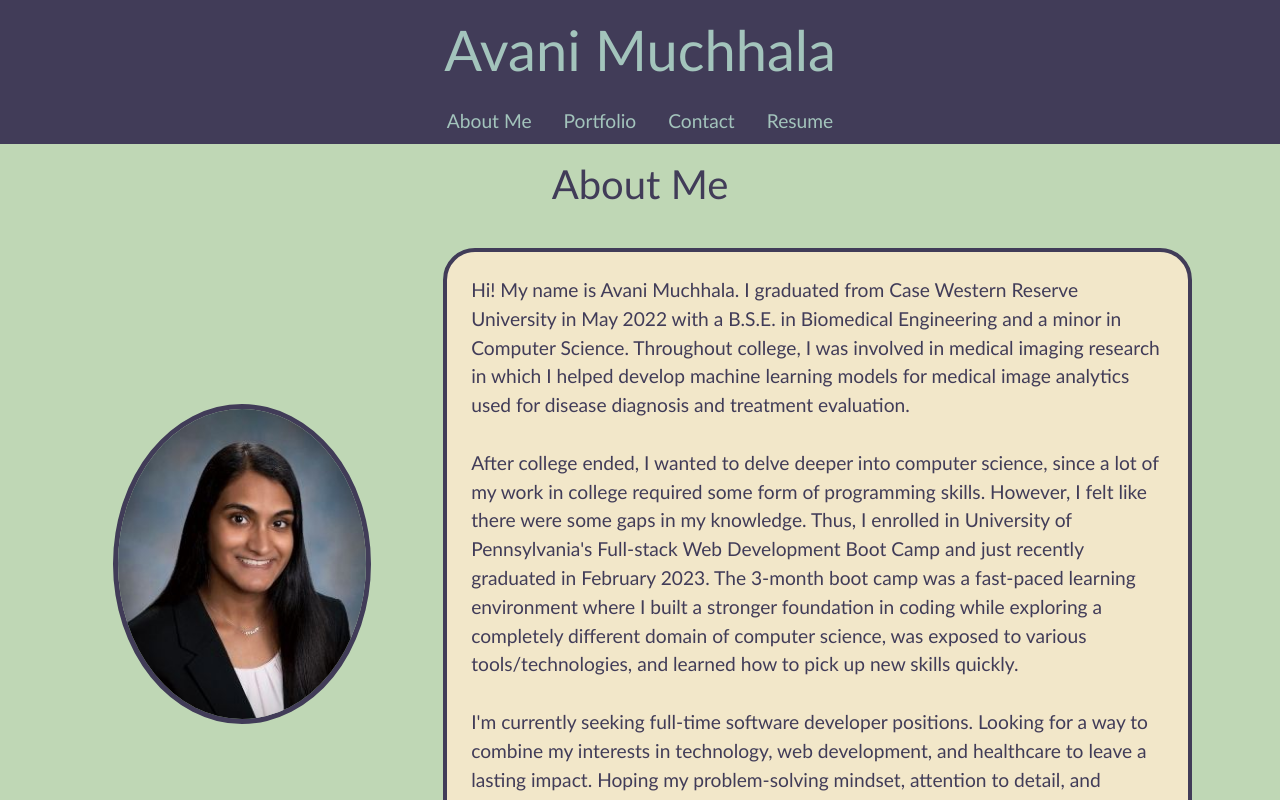
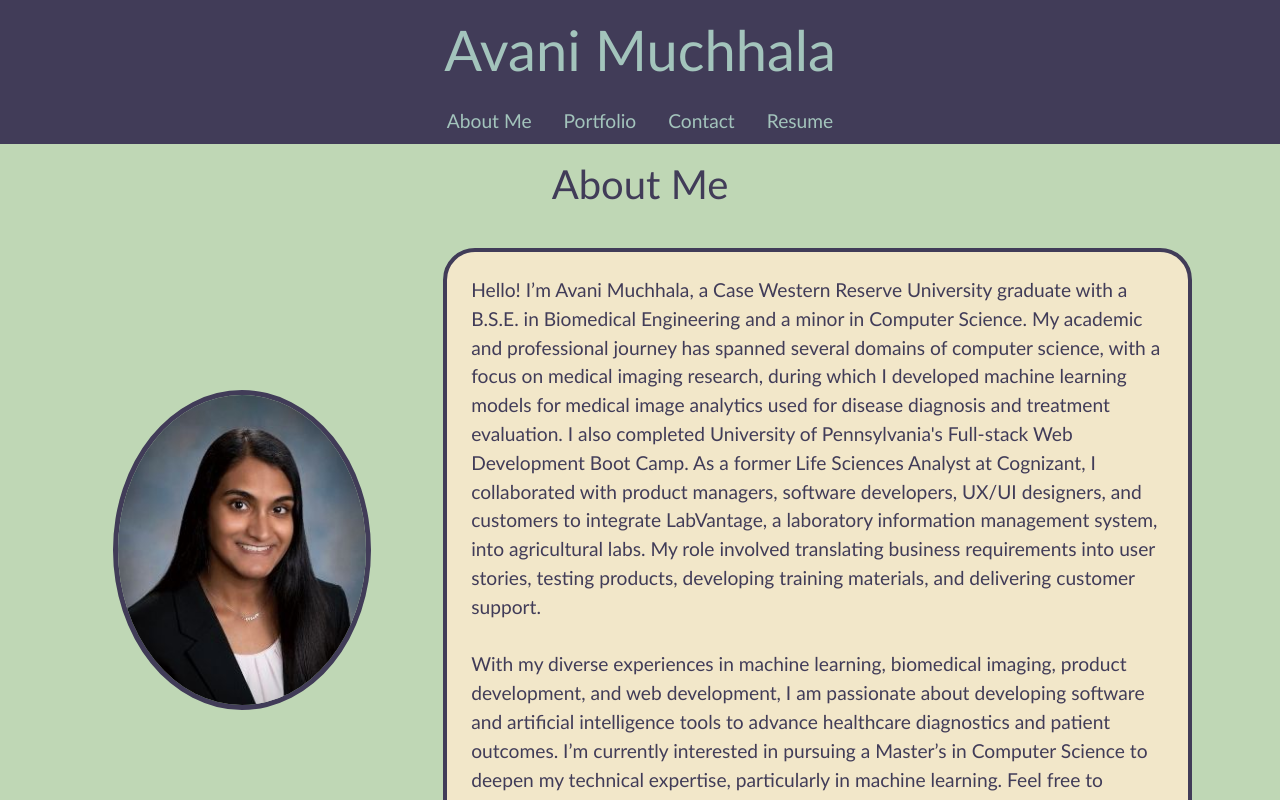
Before and after one commit to AvaniMuchhala/my-react-portfolio, a React (Create React App) app: page / in a window 1280 px wide. Shown: the top 800 px of the page. Built offline with nearby package versions, Linux system fonts and the light colour scheme.

Commit message:
updated about me, resume, skills, and email

```diff
--- a/src/components/Footer.js
+++ b/src/components/Footer.js
@@ -5,7 +5,7 @@ function Footer() {
     // Return 3 linked icons for email, LinkedIn, and GitHub
     return (
         <footer>
-            <a href="mailto:avani.muchhala@case.edu"><i className="fa-solid fa-envelope footer-icon"></i></a>
+            <a href="mailto:avanimuchhala1@gmail.com"><i className="fa-solid fa-envelope footer-icon"></i></a>
             <a href="https://www.linkedin.com/in/avanimuchhala/" target="_blank"><i className="fa-brands fa-linkedin footer-icon"></i></a>
             <a href="https://github.com/AvaniMuchhala" target="_blank"><i className="fa-brands fa-github footer-icon"></i></a>
         </footer>
--- a/src/components/pages/About.js
+++ b/src/components/pages/About.js
@@ -17,18 +17,12 @@ export default function About() {
       <section id="about-section">
         <img id="profile-img" alt="profile" src={profilePic}></img>
         <p id="about-para">
-          Hi! My name is Avani Muchhala. I graduated from Case Western Reserve University in May 2022 with
-          a B.S.E. in Biomedical Engineering and a minor in Computer Science. Throughout college, I was involved
-          in medical imaging research in which I helped develop machine learning models for medical image
-          analytics used for disease diagnosis and treatment evaluation.
+          Hello! I’m Avani Muchhala, a Case Western Reserve University graduate with a B.S.E. in Biomedical Engineering and a minor in Computer Science. My academic and professional journey has spanned several domains of computer science, with a focus on medical imaging research, during which I developed machine learning models for medical image analytics used for disease diagnosis and treatment evaluation. I also completed University of Pennsylvania's Full-stack Web Development Boot Camp. As a former Life Sciences Analyst at Cognizant, I collaborated with product managers, software developers, UX/UI designers, and customers to integrate LabVantage, a laboratory information management system, into agricultural labs. My role involved translating business requirements into user stories, testing products, developing training materials, and delivering customer support.
           <br></br>
 
           <br></br>
-          After college ended, I wanted to delve deeper into computer science, since a lot of my work in college required some form of programming skills. However, I felt like there were some gaps in my knowledge. Thus, I enrolled in University of Pennsylvania's Full-stack Web Development Boot Camp and just recently graduated in February 2023. The 3-month boot camp was a fast-paced learning environment where I built a stronger foundation in coding while exploring a completely different domain of computer science, was exposed to various tools/technologies, and learned how to pick up new skills quickly.
+          With my diverse experiences in machine learning, biomedical imaging, product development, and web development, I am passionate about developing software and artificial intelligence tools to advance healthcare diagnostics and patient outcomes. I’m currently interested in pursuing a Master’s in Computer Science to deepen my technical expertise, particularly in machine learning. Feel free to explore my portfolio or reach out—I'd love to connect!
           <br></br>
-
-          <br></br>
-          I'm currently seeking full-time software developer positions. Looking for a way to combine my interests in technology, web development, and healthcare to leave a lasting impact. Hoping my problem-solving mindset, attention to detail, and initiation will allow me to do so. Please check out my portfolio and feel free to contact me!
         </p>
       </section>
     </div>
--- a/src/components/pages/Resume.js
+++ b/src/components/pages/Resume.js
@@ -1,5 +1,5 @@
 import React from 'react';
-import resumePDF from '../../assets/resume-v3.pdf';
+import resumePDF from '../../assets/cv-1.pdf';
 import '../../styles/Resume.css';
 
 export default function Resume() {
@@ -13,7 +13,7 @@ export default function Resume() {
                 <ul className="p-0">
                     <li>JavaScript</li>
                     <li>HTML</li>
-                    <li>CSS/Bootstrap</li>
+                    <li>CSS</li>
                     <li>React.js</li>
                     <li>Node.js</li>
                     <li>Express.js</li>
@@ -21,9 +21,12 @@ export default function Resume() {
                     <li>MongoDB</li>
                     <li>GraphQL</li>
                     <li>Java</li>
-                    <li>Jest Unit Testing</li>
+                    <li>Python</li>
                     <li>MATLAB</li>
                     <li>Git/GitHub</li>
+                    <li>Azure DevOps</li>
+                    <li>LabVantage LIMS</li>
+                    <li>3D Slicer Software</li>
                 </ul>
             </section>
 
```
Also changed, not shown: 1 other file (tests, documents, lock files or other folders).
